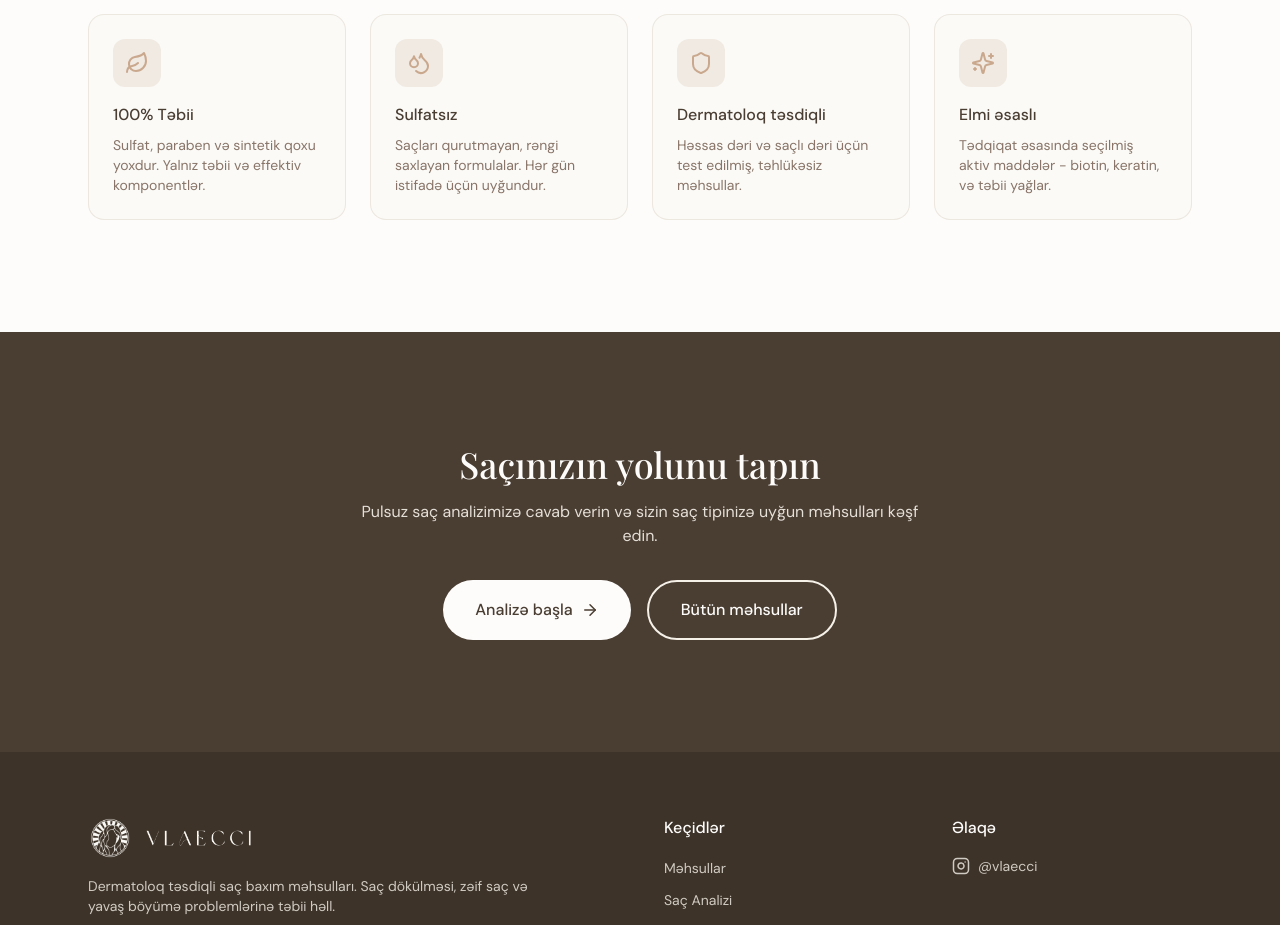
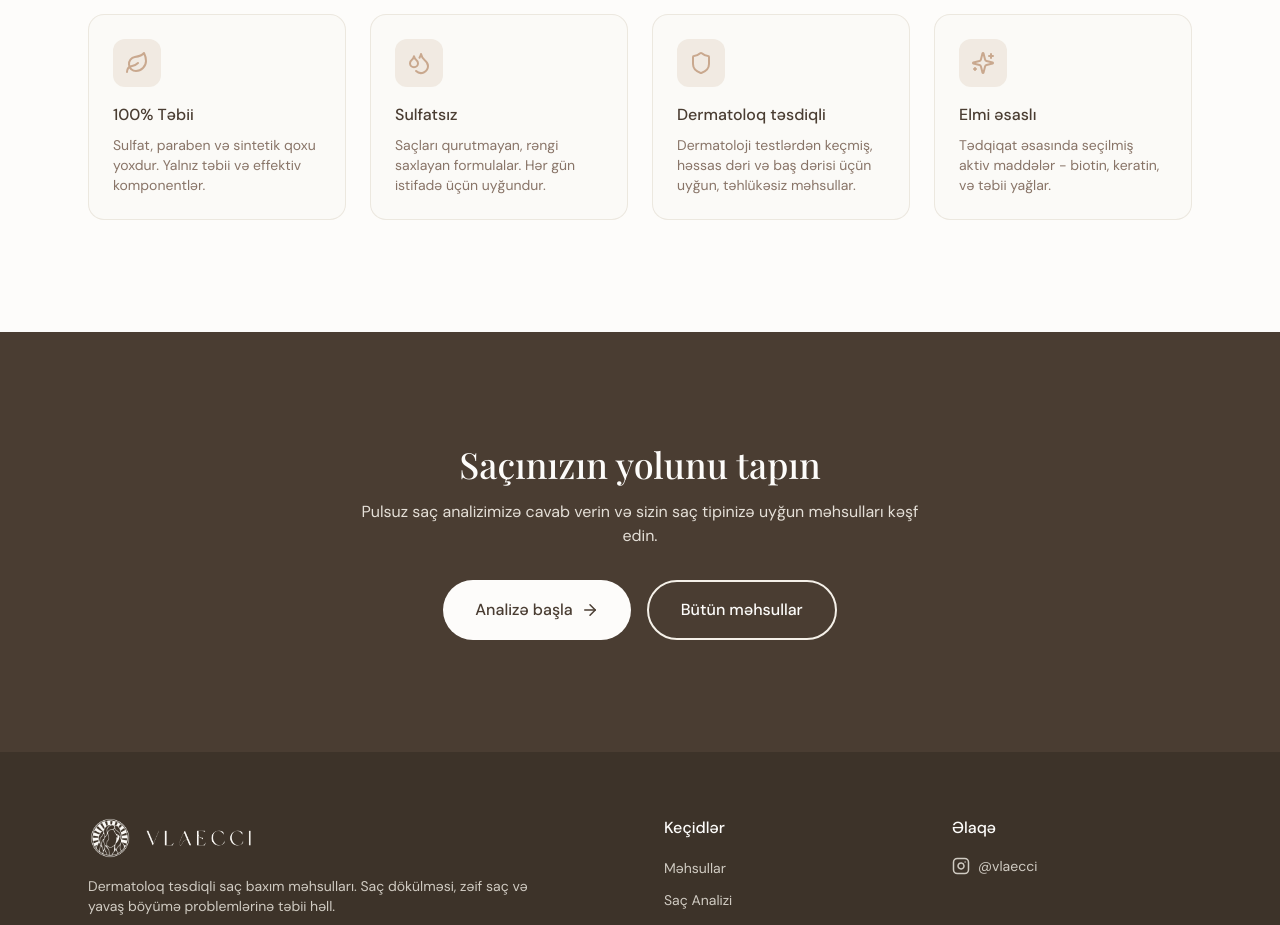
Before and after one commit to kenan805/vlaecci, a Next.js app: page / in a window 1280 px wide. Shown: the part 1580-2505 px from the top of the page. Built offline with nearby package versions, Linux system fonts and the light colour scheme; no server answers; the database is empty; a web font is replaced by a local one.

Commit message:
feat(1003): update dermatology benefit description on homepage

```diff
--- a/src/components/Benefits.tsx
+++ b/src/components/Benefits.tsx
@@ -17,7 +17,7 @@ const benefits = [
   {
     icon: Shield,
     title: 'Dermatoloq təsdiqli',
-    desc: 'Həssas dəri və saçlı dəri üçün test edilmiş, təhlükəsiz məhsullar.',
+    desc: 'Dermatoloji testlərdən keçmiş, həssas dəri və baş dərisi üçün uyğun, təhlükəsiz məhsullar.',
   },
   {
     icon: Sparkles,
```
